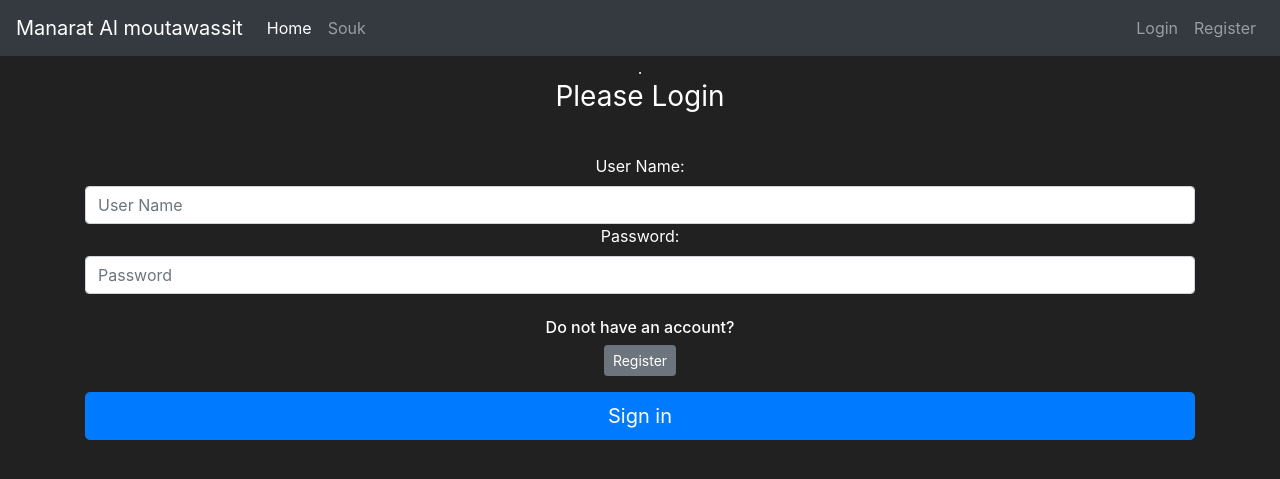
After one commit to anouis123/Manarat-Al-moutawassit, a Flask app: page /login in a window 1280 px wide. The commit adds this page. Shown: the top 479 px of the page. Run offline with Flask 2, Linux system fonts and the light colour scheme; some libraries are stand-ins or nearby versions.

Commit message:
login page

```diff
--- a/market/__init__.py
+++ b/market/__init__.py
@@ -1,5 +1,6 @@
-from flask import Flask, render_template
+from flask import Flask
 from flask_sqlalchemy import SQLAlchemy
+
 
 app = Flask(__name__)
 app.config['SQLALCHEMY_DATABASE_URI'] = 'sqlite:///Stourism.db'
--- a/market/forms.py
+++ b/market/forms.py
@@ -20,3 +20,9 @@ class RegisterForm(FlaskForm):
     password1 = PasswordField(label='Password:', validators=[Length(min=6), DataRequired()])
     password2 = PasswordField(label='Confirm Password:', validators=[EqualTo('password1'), DataRequired()])
     submit = SubmitField(label='Create Account')
+
+
+class LoginForm(FlaskForm):
+    username = StringField(label='User Name:', validators=[DataRequired()])
+    password = PasswordField(label='Password:', validators=[DataRequired()])
+    submit = SubmitField(label='Sign in')
--- a/market/routes.py
+++ b/market/routes.py
@@ -1,7 +1,7 @@
 from market import app
 from flask import render_template, redirect, url_for, flash
 from market.models import Item, User
-from market.forms import RegisterForm
+from market.forms import RegisterForm, LoginForm
 from market import db
 
 @app.route('/')
@@ -32,3 +32,10 @@ def register_page():
 
 
     return  render_template('register.html', form=form)
+
+
+
+@app.route('/login', methods=['GET', 'POST'])
+def login_page():
+    form = LoginForm()
+    return render_template('login.html', form=form)
--- a/market/templates/base.html
+++ b/market/templates/base.html
@@ -33,7 +33,7 @@
             </ul>
             <ul class="navbar-nav">
                 <li class="nav-item">
-                    <a class="nav-link" href="#">Login</a>
+                    <a class="nav-link" href="{{ url_for('login_page') }}">Login</a>
                 </li>
                 <li class="nav-item">
                     <a class="nav-link" href="{{ url_for('register_page') }}">Register</a>
--- /dev/null
+++ b/market/templates/login.html
@@ -0,0 +1,36 @@
+
+{% extends 'base.html' %}
+{% block title %}
+    Login Page
+{% endblock %}
+
+{% block content %}
+<body class="text-center">
+    <div class="container">
+        <form method="POST" class="form-signin" style="color:white">
+            {{ form.hidden_tag() }}
+            <!--  "put the logo here"  -->.
+            <h1 class="h3 mb-3 font-weight-normal">
+                Please Login
+            </h1>
+            <br>
+            {{ form.username.label() }}
+            {{ form.username(class="form-control", placeholder="User Name") }}
+
+            {{ form.password.label() }}
+            {{ form.password(class="form-control", placeholder="Password") }}
+
+            <br>
+
+
+            <div class="checkbox mb-3">
+               <h6>Do not have an account?</h6>
+               <a class="btn btn-sm btn-secondary" href="{{ url_for('register_page') }}">Register</a>
+            </div>
+
+            {{ form.submit(class="btn btn-lg btn-block btn-primary") }}
+
+        </form>
+    </div>
+</body>
+{% endblock %}
--- a/market/templates/register.html
+++ b/market/templates/register.html
@@ -29,6 +29,11 @@
 
                 <br>
 
+                <div class="checkbox mb-3">
+                    <h6>Already have an account?</h6>
+                    <a class="btn btn-sm btn-secondary" href="{{ url_for('login_page') }}">Login</a>
+                </div>
+
                 {{ form.submit(class="btn btn-lg btn-block btn-primary") }}
 
             </form>
```
Lines whose indentation alone changed are shown as unchanged.
